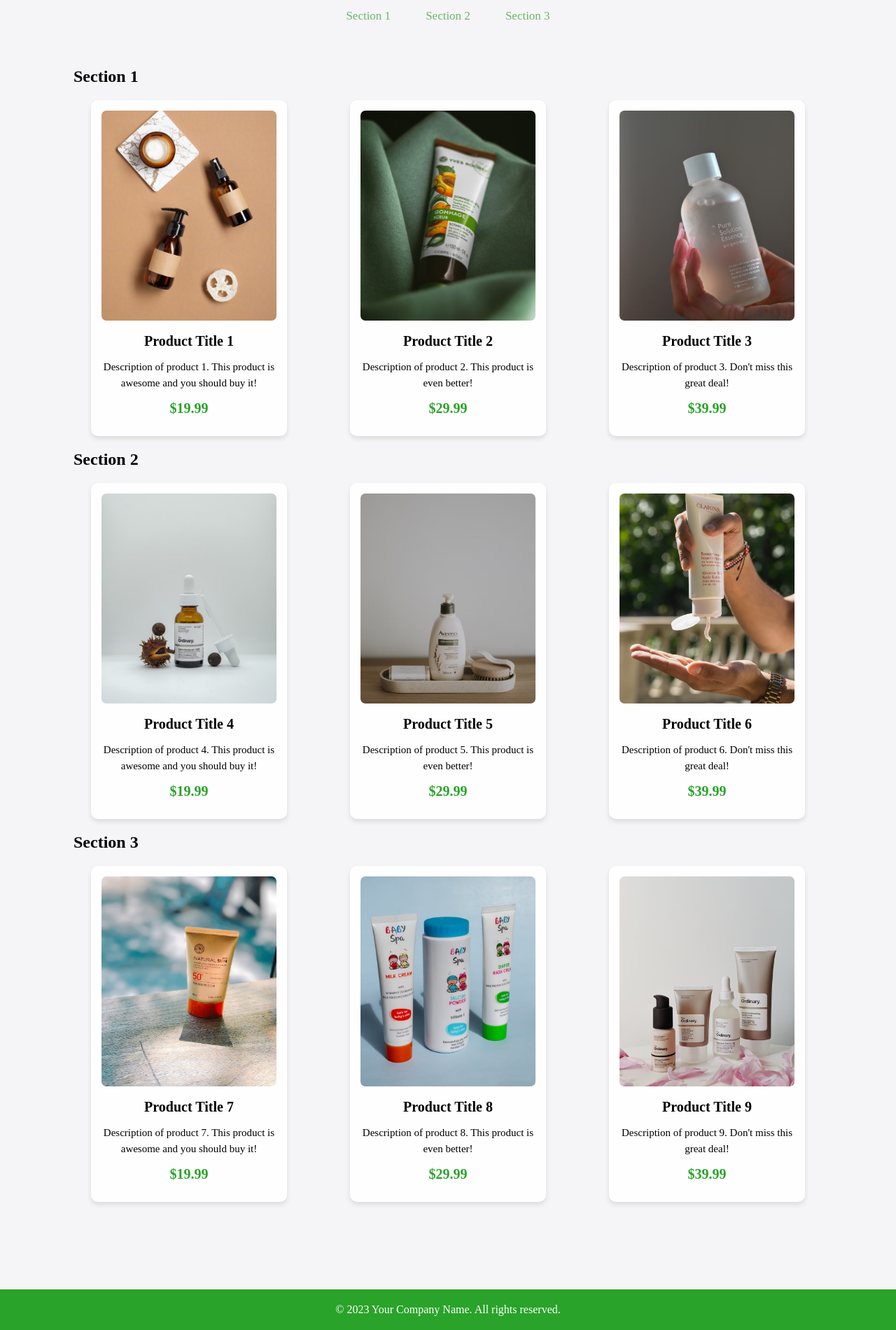
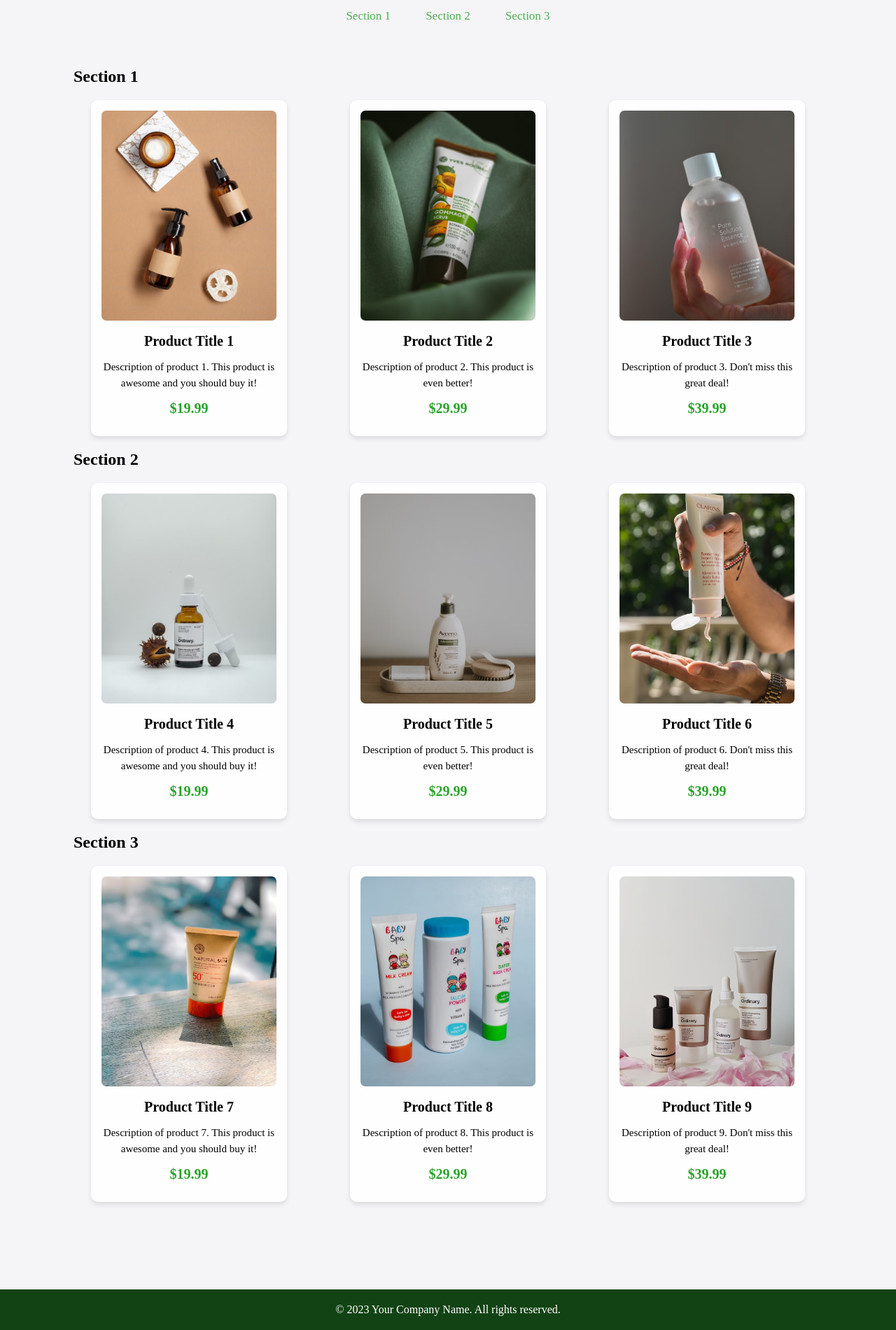
Before and after one commit to NaomiMeseret/Assessment1_Naomi-Meseret_Section2, a plain HTML site: page index.html in a window 1280 px wide. Shown: the part 99-1999 px from the top of the page at 70% size. Drawn offline with Linux system fonts and the light colour scheme.

Commit message:
Changed header, nav link and footer background color

```diff
--- a/assets/css/styles.css
+++ b/assets/css/styles.css
@@ -7,7 +7,7 @@ body{
   background-color: #f5f4f6;
 }
 header {
-  background-color: #e0f2d8;
+  background-color: #d9eed9;
   padding: 30px;
 }
 header h1 {
@@ -26,7 +26,7 @@ nav li {
 }
 li a {
   text-decoration: none;
-  color: #6cb56c;
+  color: #4caf50;
   transition: all ease 0.6s;
   padding: 5px;
   font-size: 17px;
@@ -84,6 +84,6 @@ main h2 {
 footer {
   text-align: center;
   padding: 20px;
-  background-color: #29a329;
+  background-color: #124314;
   color: white;
 }
```
